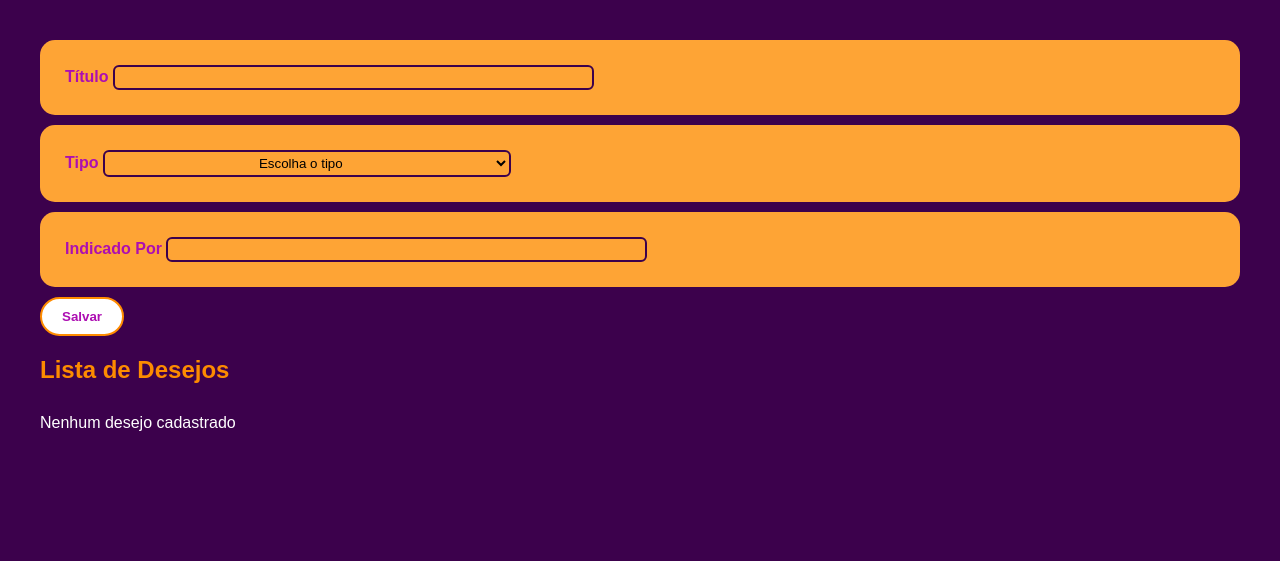
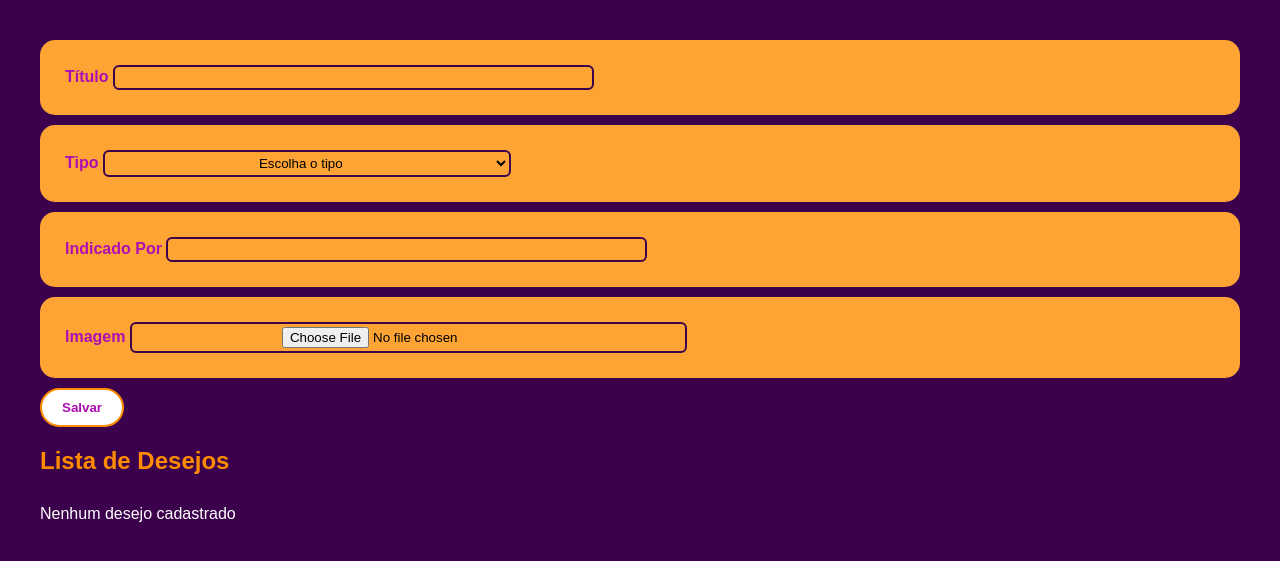
Before and after one commit to JuliaPolycarpo/Lista_de_Desejos_Python, a Flask app: page /lista in a window 1280 px wide. Shown: the top 561 px of the page. Run offline with Flask 3, Linux system fonts and the light colour scheme; data that the repository does not hold is empty.

Commit message:
Implementação de upload de imagens e ajuste na estrutura do banco de dados

```diff
--- a/app.py
+++ b/app.py
@@ -1,9 +1,15 @@
 from flask import Flask, redirect, render_template, request, url_for
 from models.database import init_db
 from models.desejos import Desejo
+import os
+from werkzeug.utils import secure_filename #importação necessária para salvar as imagens com um nome seguro, o secure_filename remove caracteres perigosos do nome do arquivo enviado pelo usuário, impedindo ataques como path traversal (ex: "../../../arquivo.py") e evitando que arquivos do sistema sejam sobrescritos.
 
 app = Flask(__name__)
 init_db()
+
+# faço isso para habilitar o salvamento de imagens na pasta static/imagens
+UPLOAD_FOLDER = "static/imagens"
+app.config["UPLOAD_FOLDER"] = UPLOAD_FOLDER
 
 
 @app.route('/')
@@ -16,8 +22,16 @@ def lista():
     if request.method == 'POST':
         titulo_desejo = request.form['titulo_desejo']
         tipo_desejo = request.form['tipo_desejo']
-        indicado_por = request.form.get('indicado_por', '')  # Usar .get() para evitar KeyError
-        novo_desejo = Desejo(titulo_desejo, tipo_desejo, indicado_por)
+        indicado_por = request.form.get('indicado_por', '')  # usar .get() para evitar KeyError
+        imagem = request.files.get('imagem') # pegar o arquivo de imagem, se ele existir
+
+        nome_imagem = None
+        if imagem and imagem.filename != "": # verifica se o arquivo existe e se tem um nome válido
+            nome_imagem = secure_filename(imagem.filename) # gera um nome seguro para o arquivo
+            caminho = os.path.join(app.config["UPLOAD_FOLDER"], nome_imagem) # cria o caminho completo para salvar a imagem. O "os.path.join" é usado para garantir que o caminho seja construído corretamente, independentemente do sistema operacional.
+            imagem.save(caminho) # salva a imagem no servidor
+
+        novo_desejo = Desejo(titulo_desejo, tipo_desejo, indicado_por, nome_imagem)
         novo_desejo.salvar_desejo()
 
     desejos = Desejo.obter_desejos()
@@ -26,6 +40,12 @@ def lista():
 @app.route('/delete/<int:idDesejo>')
 def delete(idDesejo):
     desejo = Desejo.id(idDesejo)
+
+    if desejo and desejo.imagem: # verifica se o desejo existe e se tem uma imagem associada
+       caminho = os.path.join(app.config["UPLOAD_FOLDER"], desejo.imagem) # cria o caminho completo para a imagem usando o nome da imagem armazenado no banco de dados
+       if os.path.exists(caminho): # verifica se o arquivo de imagem existe antes de tentar removê-lo para evitar erros
+            os.remove(caminho) # remove a imagem do servidor
+
     desejo.excluir_desejo()
     return redirect(url_for('lista'))
 
@@ -35,8 +55,20 @@ def update(idDesejo):
     if request.method == 'POST':
         titulo_desejo = request.form['titulo_desejo']
         tipo_desejo = request.form['tipo_desejo']
-        indicado_por = request.form.get('indicado_por', '')  # Usar .get() para evitar KeyError
-        desejo = Desejo(titulo_desejo, tipo_desejo, indicado_por, idDesejo)
+        indicado_por = request.form.get('indicado_por', '')
+        imagem = request.files.get('imagem') # pegar o arquivo de imagem, se ele existir
+        nome_imagem = None
+
+        if imagem and imagem.filename != "": # verifica se o arquivo existe e se tem um nome válido
+            nome_imagem = secure_filename(imagem.filename) # gera um nome seguro para o arquivo
+            caminho = os.path.join(app.config["UPLOAD_FOLDER"], nome_imagem) # cria o caminho completo para salvar a imagem. O "os.path.join" é usado para garantir que o caminho seja construído corretamente, independentemente do sistema operacional.
+            imagem.save(caminho) # salva a imagem no servidor
+        else:
+            # Mantém a imagem antiga caso nenhuma nova imagem seja enviada
+            desejo_atual = Desejo.id(idDesejo)
+            nome_imagem = desejo_atual.imagem
+
+        desejo = Desejo( titulo_desejo, tipo_desejo, indicado_por, nome_imagem, id_desejo=idDesejo)
         desejo.atualizar_desejo()
         return redirect(url_for('lista'))
 
--- a/models/database.py
+++ b/models/database.py
@@ -15,7 +15,8 @@ def init_db(db_name: str = DB_PATH) -> None:
             id INTEGER PRIMARY KEY AUTOINCREMENT,
             titulo_desejo TEXT NOT NULL,
             tipo_desejo TEXT,
-            indicado_por TEXT);
+            indicado_por TEXT,
+            imagem TEXT );
         ''')
 
 class Database:
--- a/models/desejos.py
+++ b/models/desejos.py
@@ -8,38 +8,39 @@ class Desejo:
     """Classe que representa um desejo (filme, série, jogo, livro, etc.)
     com métodos para salvar, obter, excluir e atualizar dados no banco."""
 
-    def __init__(self: Self, titulo_desejo: Optional[str], tipo_desejo: Optional[str] = None, indicado_por: Optional[str] = None, id_desejo: Optional[int] = None) -> None:
+    def __init__(self: Self, titulo_desejo: Optional[str], tipo_desejo: Optional[str] = None, indicado_por: Optional[str] = None, imagem: Optional[str] = None,  id_desejo: Optional[int] = None) -> None:
         self.titulo_desejo = titulo_desejo
         self.tipo_desejo = tipo_desejo
         self.indicado_por = indicado_por
+        self.imagem = imagem
         self.id_desejo = id_desejo
 
     @classmethod
     def id(cls, id: int) -> Optional[Self]:
         with Database() as db:
-            query: str = 'SELECT titulo_desejo, tipo_desejo, indicado_por FROM desejos WHERE id = ?;'
+            query: str = 'SELECT titulo_desejo, tipo_desejo, indicado_por, imagem FROM desejos WHERE id = ?;'
             params: tuple = (id,)
             resultado: list[Any] = db.buscar_tudo(query, params)
 
            #Para parar de dar erro no desempacotamento ([[titulo, tipo]] = resultado), fiz isso aqui:
             if not resultado:
                 return None
-            titulo, tipo, indicado_por = resultado[0] #precisa disso para desempacotar a lista de resultados que é uma tupla (titulo, tipo, indicado_por)
+            titulo, tipo, indicado_por, imagem = resultado[0] #precisa disso para desempacotar a lista de resultados que é uma tupla (titulo, tipo, indicado_por, imagem)
 
-        return cls(titulo_desejo=titulo, tipo_desejo=tipo, indicado_por=indicado_por, id_desejo=id)
+        return cls(titulo_desejo=titulo, tipo_desejo=tipo, indicado_por=indicado_por, imagem=imagem, id_desejo=id)
 
     def salvar_desejo(self: Self) -> None:
         with Database() as db:
-            query: str = 'INSERT INTO desejos (titulo_desejo, tipo_desejo, indicado_por) VALUES (?, ?, ?);'
-            params: tuple = (self.titulo_desejo, self.tipo_desejo, self.indicado_por)
+            query: str = 'INSERT INTO desejos (titulo_desejo, tipo_desejo, indicado_por, imagem) VALUES (?, ?, ?, ?);'
+            params: tuple = (self.titulo_desejo, self.tipo_desejo, self.indicado_por, self.imagem)
             db.executar(query, params)
 
     @classmethod
     def obter_desejos(cls) -> list[Self]:
         with Database() as db:
-            query: str = 'SELECT titulo_desejo, tipo_desejo, indicado_por, id FROM desejos;'
+            query: str = 'SELECT titulo_desejo, tipo_desejo, indicado_por, imagem, id FROM desejos;'
             resultados: list[Any] = db.buscar_tudo(query)
-            desejos: list[Self] = [cls(titulo, tipo, indicado_por, id) for titulo, tipo, indicado_por, id in resultados]
+            desejos: list[Self] = [cls(titulo, tipo, indicado_por, imagem, id) for titulo, tipo, indicado_por, imagem, id in resultados]
             return desejos
 
     def excluir_desejo(self: Self) -> Cursor:
@@ -51,7 +52,7 @@ class Desejo:
 
     def atualizar_desejo(self: Self) -> Cursor:
         with Database() as db:
-            query: str = 'UPDATE desejos SET titulo_desejo = ?, tipo_desejo = ?, indicado_por = ? WHERE id = ?;'
-            params: tuple = (self.titulo_desejo, self.tipo_desejo, self.indicado_por, self.id_desejo)
+            query: str = 'UPDATE desejos SET titulo_desejo = ?, tipo_desejo = ?, indicado_por = ?, imagem = ? WHERE id = ?;'
+            params: tuple = (self.titulo_desejo, self.tipo_desejo, self.indicado_por, self.imagem, self.id_desejo)
             resultado: Cursor = db.executar(query, params)
             return resultado
--- a/templates/lista.html
+++ b/templates/lista.html
@@ -2,7 +2,7 @@
 
 {% block content %}
 
-<form class="mt-3" method="post">
+<form class="mt-3" method="post" enctype="multipart/form-data"> <!--Enctype é necessário para o flask receber as imagens -->
     <!-- Desejo -->
     <div class="mb-3">
         <label for="titulo_desejo" class="form-label">Título</label>
@@ -26,8 +26,14 @@
     <div class="mb-3">
         <label for="indicado_por" class="form-label">Indicado Por</label>
         <input type="text" class="form-control" name="indicado_por" id="indicado_por"
-               value="{{ desejo_selecionado.indicado_por if desejo_selecionado else '' }}">
+               value="{{ desejo_selecionado.indicado_por if desejo_selecionado else '' }}"> <!---Tirei o "Required" para que o campo seja opcional e não obrigatorio"-->
     </div>
+
+    <!-- Imagem -->
+<div class="mb-3">
+    <label for="imagem" class="form-label">Imagem</label>
+    <input type="file" class="form-control" name="imagem" id="imagem">
+</div>
 
     <!-- Botões -->
     <button class="button">Salvar</button>
```
Also changed, not shown: data/desejos.db, 1 other file.
